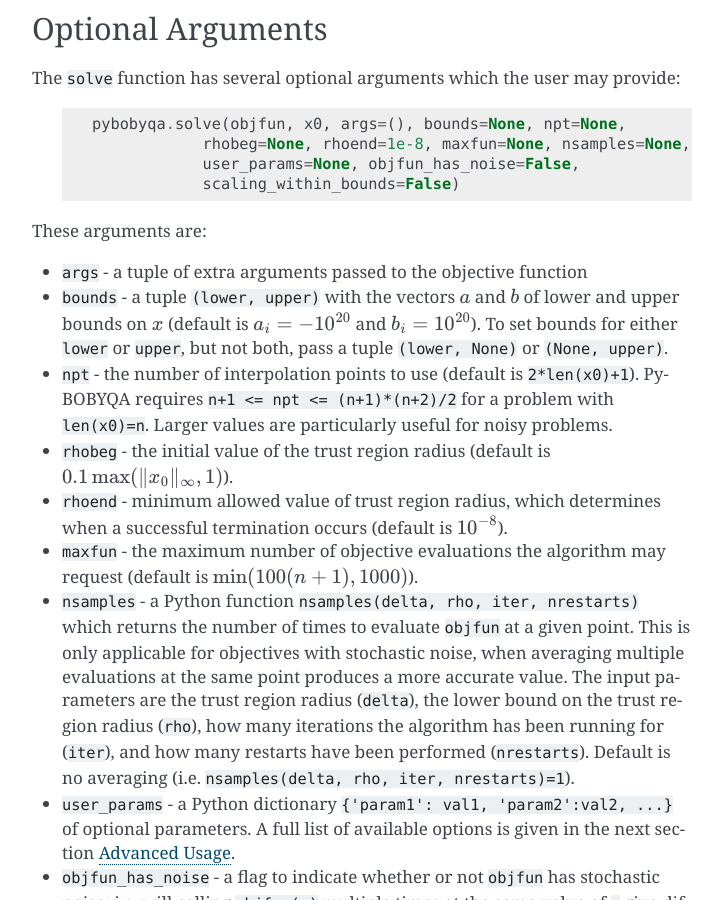
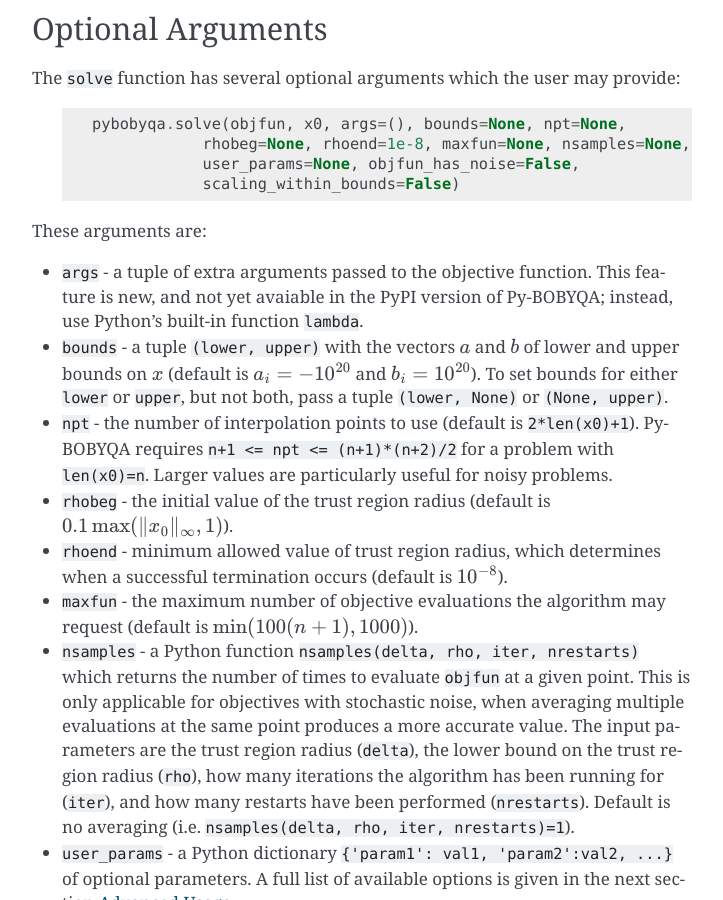
Before and after one commit to numericalalgorithmsgroup/pybobyqa, a Sphinx documentation site: the page built from docs/userguide.rst, in a window 1280 px wide and 900 px high, scrolled down 1981 px. Shown: the whole window, without its empty margins (388-1111 px from the left). Built offline with Sphinx 7.4.7, drawn with Linux system fonts in a browser that asks for light colours.

Commit message:
Updated documentation around optional input 'args'

```diff
--- a/docs/userguide.rst
+++ b/docs/userguide.rst
@@ -72,7 +72,7 @@
 
 These arguments are:
 
-* :code:`args` - a tuple of extra arguments passed to the objective function
+* :code:`args` - a tuple of extra arguments passed to the objective function. This feature is new, and not yet avaiable in the PyPI version of Py-BOBYQA; instead, use Python's built-in function :code:`lambda`.
 * :code:`bounds` - a tuple :code:`(lower, upper)` with the vectors :math:`a` and :math:`b` of lower and upper bounds on :math:`x` (default is :math:`a_i=-10^{20}` and :math:`b_i=10^{20}`). To set bounds for either :code:`lower` or :code:`upper`, but not both, pass a tuple :code:`(lower, None)` or :code:`(None, upper)`.
 * :code:`npt` - the number of interpolation points to use (default is :code:`2*len(x0)+1`). Py-BOBYQA requires :code:`n+1 <= npt <= (n+1)*(n+2)/2` for a problem with :code:`len(x0)=n`. Larger values are particularly useful for noisy problems.
 * :code:`rhobeg` - the initial value of the trust region radius (default is :math:`0.1\max(\|x_0\|_{\infty}, 1)`).
```
Also changed, not shown: 1 other file.
